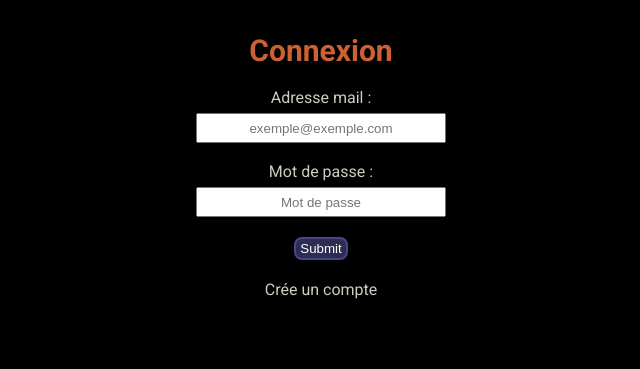
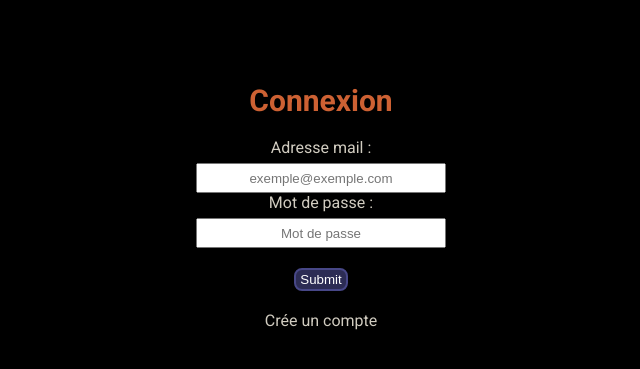
Before and after one commit to abject1/blog_bdd, a PHP site: page /login.php in a window 1280 px wide. Shown: the part 183-552 px from the top of the page, without its empty margins (319-959 px from the left). Run offline with PHP 8.4, Linux system fonts and the light colour scheme; style sheets or scripts are compiled from the project's sources; some libraries are stand-ins or nearby versions.

Commit message:
ajout du login

```diff
--- a/createAccount.php
+++ b/createAccount.php
@@ -18,6 +18,7 @@ if ($conn->connect_error) {
 }
 
 
+
 if ($_SERVER["REQUEST_METHOD"] == "POST") {
 
     $nom = $_POST['lastName'] ?? '';
@@ -26,7 +27,7 @@ if ($_SERVER["REQUEST_METHOD"] == "POST") {
     $mdp = $_POST['password'] ?? '';
     $mdpConfirm = $_POST['passwordConfirm'] ?? '';
     date_default_timezone_set('UTC');
-    $addDate = date('d.m.y');
+    $addDate = date('y.m.d');
     $connexion = 0;
 
     $stmt = $conn->prepare("INSERT INTO users (nom, prenom, mail, mdp, addDate, connexion) VALUES (?, ?, ?, ?, ?, ?)");
--- a/dist/css/login.css
+++ b/dist/css/login.css
@@ -23,19 +23,19 @@ body {
     justify-content: center;
     align-items: center; }
     body .login h4 {
-      margin-top: 3rem;
+      margin-top: 8rem;
       color: var(--chilean-fire); }
-    body .login form label {
+    body .login form .form-control label {
       display: flex;
       flex-direction: column;
       justify-content: center;
       align-items: center; }
-      body .login form label input {
-        margin-top: 0.6rem;
-        width: 25rem;
-        height: 3rem; }
-        body .login form label input::placeholder {
-          text-align: center; }
+    body .login form .form-control input {
+      margin-top: 0.6rem;
+      width: 25rem;
+      height: 3rem; }
+      body .login form .form-control input::placeholder {
+        text-align: center; }
     body .login form .btn-submit {
       display: block;
       margin: 2rem auto 0 auto; }
--- a/login.php
+++ b/login.php
@@ -1,3 +1,51 @@
+<?php
+
+try {
+    $conn = new PDO('mysql:host=localhost;dbname=blog', 'root', '', [
+        PDO::ATTR_DEFAULT_FETCH_MODE => PDO::FETCH_ASSOC
+    ]);
+} catch (PDOException $e) {
+    echo $e->getMessage();
+}
+
+$error = '';
+
+if ($_SERVER['REQUEST_METHOD'] === 'POST') {
+    $input = filter_input_array(INPUT_POST, [
+        "mail" => FILTER_SANITIZE_EMAIL,
+    ]);
+    $password = $_POST['password'] ?? '';
+    $mail = $input['mail'] ?? '';
+
+    if (!$password || !$mail) {
+        $error = 'ERROR';
+    } else {
+        $stmtUser = $conn->prepare('SELECT * FROM users WHERE mail=:mail');
+        $stmtUser->bindValue(':mail', $mail);
+        $stmtUser->execute();
+        $user = $stmtUser->fetch();
+        $passSave = $user['mdp'];
+
+        if ($password === $passSave) {
+            $sessionId = bin2hex(random_bytes(32));
+            $stmtSession = $conn->prepare('INSERT INTO session VALUES (:sessionid, :userid');
+            $stmtSession->bindValue(':userid', $user['id']);
+            $stmtSession->bindValue(':sessionid', $sessionId);
+            $stmtSession->execute();
+            $signature = hash_hmac('sha256', $sessionId, 'infinity ligne est la meilleur entreprise');
+            setcookie('session', $sessionId, time() + 60 * 60 * 24 * 14, "", "", false, true);
+            setcookie('signature', $signature, time() + 60 * 60 * 24 * 14, "", "", false, true);
+            header('Location: /blog_bdd/profil.php');
+        } else {
+            $error = "MOT DE PASSE FAUX";
+        }
+    }
+}
+
+
+?>
+
+
 <!DOCTYPE html>
 <html lang="en">
 
@@ -10,23 +58,25 @@
 <body>
     <?php include './includes/header.php' ?>
     <?php
-    $login = true;
-    $createAccount = false;
-
-    if ($login === true) {
     ?>
     <div class="login">
         <h4>Connexion</h4>
-            <form action="./loginConnexion.php" method="POST">
-                <label for="mail" id="mail">Adresse mail :
-                    <input type="text" name="mail" placeholder="exemple@exemple.com"></label><br>
-                <label for="password" id="password">Mot de passe :
-                    <input type="password" name="password" placeholder="Mot de passe"></label>
+        <form action="./login.php" method="POST">
+            <div class="form-control">
+                <label for="mail" id="mail">Adresse mail :</label>
+                <input type="text" name="mail" placeholder="exemple@exemple.com">
+            </div>
+            <div class="form-control">
+                <label for="password" id="password">Mot de passe :</label>
+                <input type="password" name="password" placeholder="Mot de passe">
+            </div>
+            <?php if ($error) : ?>
+                <h1 style="color: red; text-align: center; max-width: 70vw; font-size: 1.8rem; margin-top: 1.8rem;"><?= $error ?></h1>
+            <?php endif; ?>
             <input type="submit" class="btn btn-submit">
         </form>
         <a href="./createAccount.php">Crée un compte</a>
     </div>
-    <?php } ?>
 </body>
 
 </html>
--- a/src/scss/login.scss
+++ b/src/scss/login.scss
@@ -9,24 +9,29 @@ body {
         justify-content: center;
         align-items: center;
         h4 {
-            margin-top: 3rem;
+            margin-top: 8rem;
             color: var(--chilean-fire);
         }
         form {
-            label {
-                display: flex;
-                flex-direction: column;
-                justify-content: center;
-                align-items: center;
+            .form-control {
+                label {
+                    display: flex;
+                    flex-direction: column;
+                    justify-content: center;
+                    align-items: center;
+
+                }
                 input {
                     margin-top: 0.6rem;
                     width: 25rem;
                     height: 3rem;
+
                     &::placeholder {
                         text-align: center;
                     }
                 }
             }
+
             .btn-submit {
                 display: block;
                 margin: 2rem auto 0 auto;
```
Lines whose indentation alone changed are shown as unchanged.
